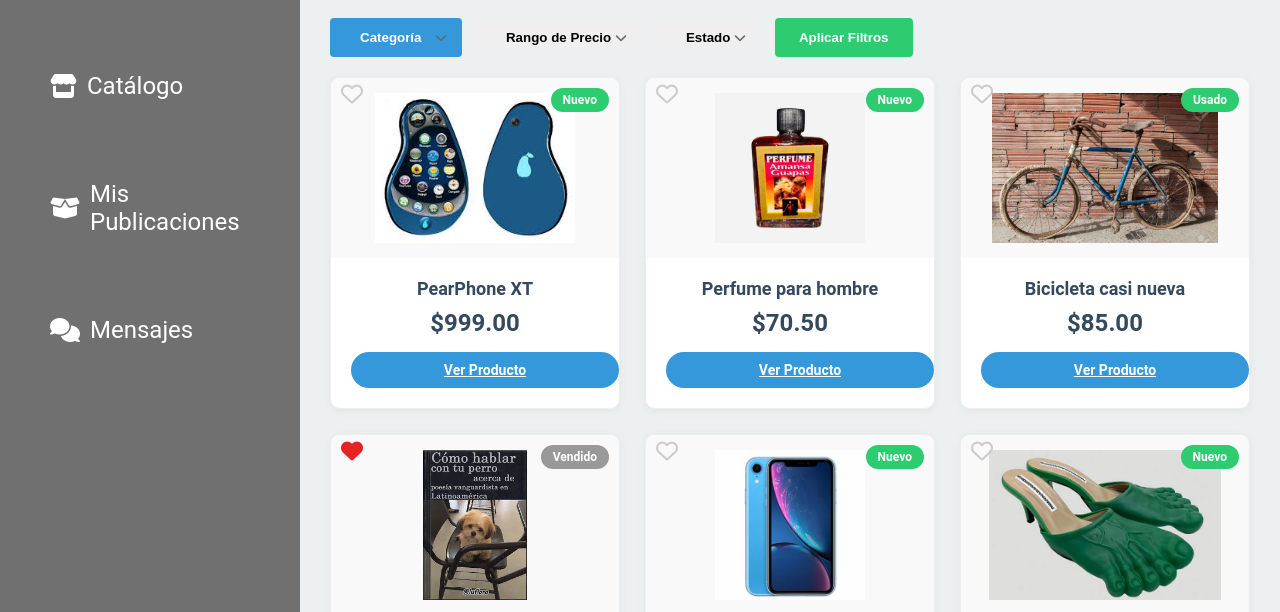
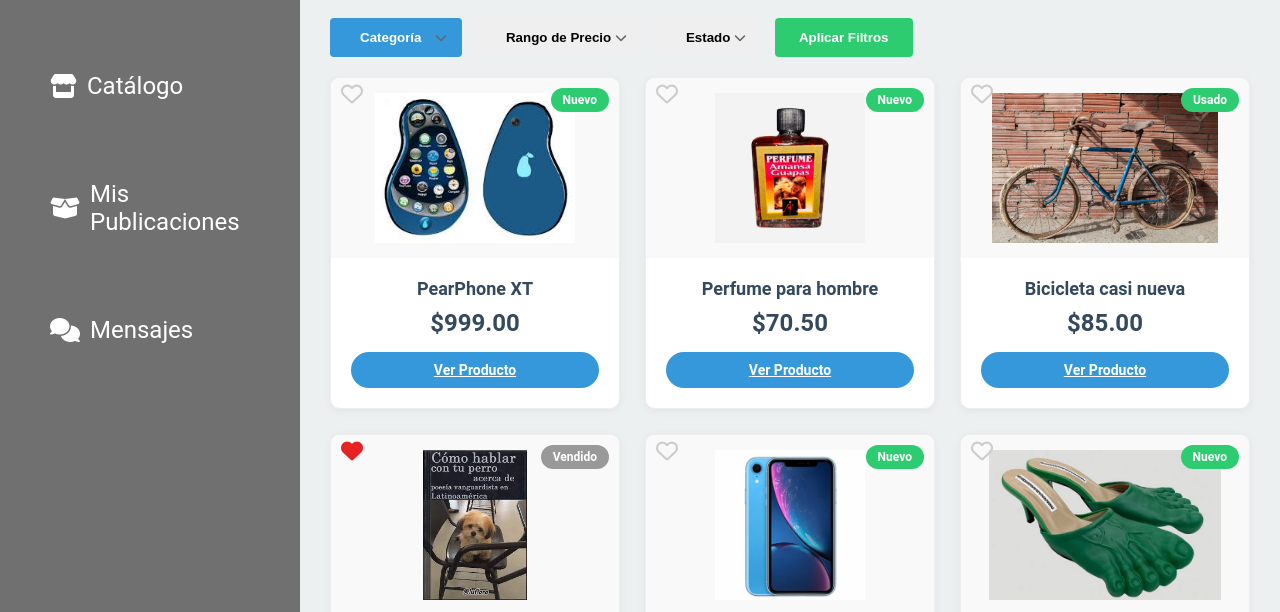
Before and after one commit to marcianitauwu/MarketFlowWeb, a plain HTML site: page prototipo-marketflow/catalog.html in a window 1280 px wide. Shown: the part 151-763 px from the top of the page. Drawn offline with Linux system fonts and the light colour scheme.

Commit message:
arreglocentrado

```diff
--- a/prototipo-marketflow/styles2.css
+++ b/prototipo-marketflow/styles2.css
@@ -720,16 +720,7 @@ hr {
    margin: 0 0 15px;
 }
 
-.btn-accion {
-   width: 100%;
-   padding: 10px;
-   border-radius: 25px;
-   font-weight: bold;
-   cursor: pointer;
-   border: none;
-   color: white;
-   transition: background 0.3s;
-}
+
 
 .btn-gris {
    background: #ccc;
```
